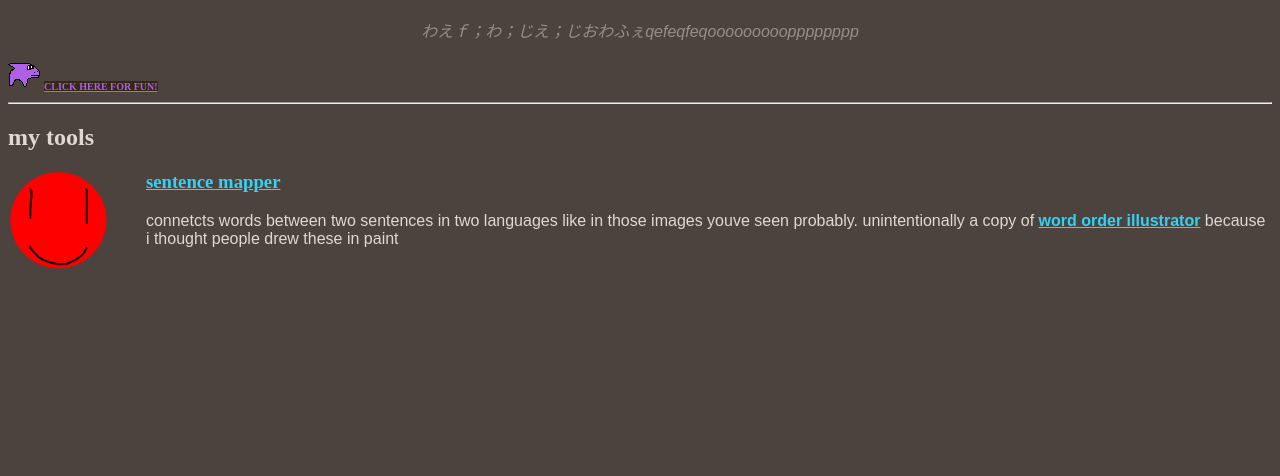
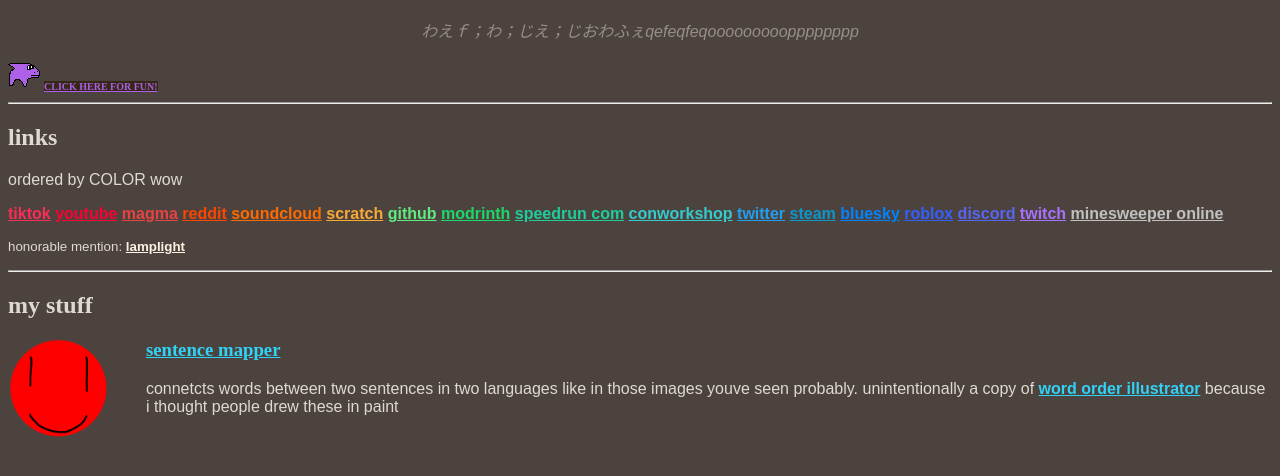
Before and after one commit to GranderUtai/granderutai.github.io, a website: page index.html in a window 1280 px wide. Shown: the part 48-524 px from the top of the page. Drawn offline with Linux system fonts and the light colour scheme.

Commit message:
main update

```diff
--- a/index.html
+++ b/index.html
@@ -12,8 +12,31 @@
 	<img src="images/fatudinious.png" alt="fatudinious">
 	<a id="altlink" href="./redxshrine" style="font-size: 10px">CLICK HERE FOR FUN!</a>
 	<hr>
-<h2>my tools</h2>
-	<img src="images/redx.png" height="100" style="float: left; margin-right: 3%"/>
+	<h2>links</h2>
+	<p>ordered by COLOR wow</p>
+	<p>
+		<a href="https://tiktok.com/@granderutai" style="color: #fc2c55">tiktok</a>
+		<a href="https://www.youtube.com/@granderutai" style="color: #fd0033">youtube</a>
+		<a href="https://magma.com/artist/granderutai" style="color: #e74244">magma</a>
+		<a href="https://www.reddit.com/user/GranderUtai" style="color: #fd4500">reddit</a>
+		<a href="https://soundcloud.com/granderutai" style="color: #fd6b00">soundcloud</a>
+		<a href="https://scratch.mit.edu/users/granderutai" style="color: #f7a937">scratch</a>
+		<a href="https://github.com/granderutai" style="color: #5feb82">github</a>
+		<a href="https://modrinth.com/user/GranderUtai" style="color: #1bd86a">modrinth</a>
+		<a href="https://speedrun.com/granderutai" style="color: #1dcd9b">speedrun com</a>
+		<a href="https://conworkshop.com/view_profile.php?m=S6060255302" style="color: #33cbcb">conworkshop</a>
+		<a href="https://x.com/GranderUtai" style="color: #209ff0">twitter</a>
+		<a href="https://steamcommunity.com/id/granderutai" style="color: #0c96cc">steam</a>
+		<a href="https://bsky.app/profile/granderutai.bsky.social" style="color: #0084fd">bluesky</a>
+		<a href="https://roblox.com/users/549066212" style="color: #335fff">roblox</a>
+		<a href="https://discord.com/users/770228583028490261" style="color: #5865f2">discord</a>
+		<a href="https://www.twitch.tv/granderutai" style="color: #a86ffd">twitch</a>
+		<a href="https://minesweeper.online/player/45206259" style="color: #c0c0c0">minesweeper online</a>
+	</p>
+	<p><small>honorable mention: <a href="https://lamplight0.sakura.ne.jp/a/" style="color: #faf3e1">lamplight</a></small></p>
+	<hr>
+	<h2>my stuff</h2>
+	<a href="tools/sentencemapper"><img src="images/redx.png" height="100" style="float: left; margin-right: 3%" alt="icon"/></a>
 	<h3><a href="tools/sentencemapper">sentence mapper</a></h3>
 	<p>connetcts words between two sentences in two languages like in those images youve seen probably. unintentionally a copy of <a href="https://word-order.mkpo.li/">word order illustrator</a> because i thought people drew these in paint</p>
 </body>
```
